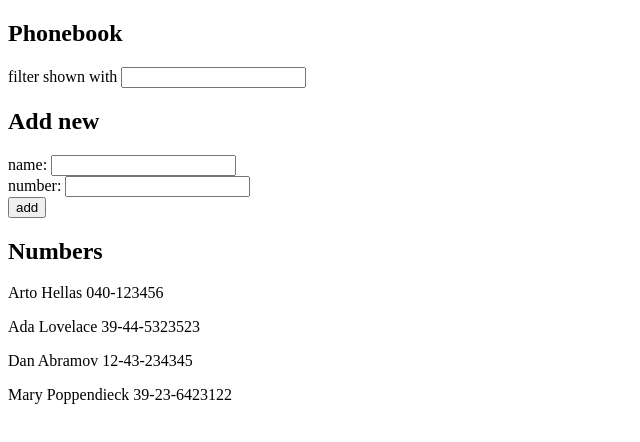
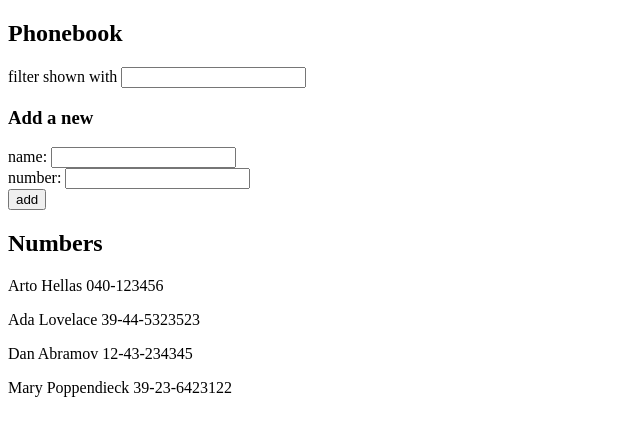
Before and after one commit to ismailvohra/fullstackopen, a React (Vite) app in the folder part2/phonebook/: page / in a window 1280 px wide. Shown: the top 442 px of the page, without its empty margins (0-640 px from the left). Built offline with nearby package versions, Linux system fonts and the light colour scheme.

Commit message:
Ex 2.10 done

```diff
--- a/part2/phonebook/src/App.jsx
+++ b/part2/phonebook/src/App.jsx
@@ -54,27 +54,46 @@ const App = () => {
   return (
     <div>
       <h2>Phonebook</h2>
-      filter shown with <input value={searchQuery} onChange={handleSearch}/>
-      <h2>Add new</h2>
-      <form onSubmit={addNewNameNumber}>
+      <Filter value={searchQuery} onChange={handleSearch}/>
+      <h3>Add a new</h3>
+      <PersonForm onSubmit={addNewNameNumber} newNameValue={newName} handleNewName={handleNewName} newNumberValue={newNumber} handleNewNumber={handleNewNumber} />
+      <h2>Numbers</h2>
+      <Persons filterFunction={personFilter}/>
+    </div>
+  )
+}
+
+
+const Filter = (props) => {
+  return(
+  <p>filter shown with <input value={props.value} onChange={props.onChange} /></p>
+  )
+}
+
+const PersonForm = (props) => {
+  return (
+    <form onSubmit={props.onSubmit}>
     <div>
-          name: <input value={newName}
-          onChange={handleNewName} />
+      name: <input value={props.newNameValue}
+      onChange={props.handleNewName} />
     </div>
     <div>
-          number: <input value={newNumber}
-          onChange={handleNewNumber} />
+      number: <input value={props.newNumberValue}
+      onChange={props.handleNewNumber} />
     </div>
     <div>
       <button type="submit">add</button>
     </div>
   </form>
-      <h2>Numbers</h2>
+  )
+}
+
+const Persons = (props) => {
+  return (
     <>
-      {personFilter().map(person =>
+    {props.filterFunction().map(person =>
       <p key={person.name}>{person.name} {person.number}</p>)}
     </>
-    </div>
   )
 }
 
```
Lines whose indentation alone changed are shown as unchanged.
